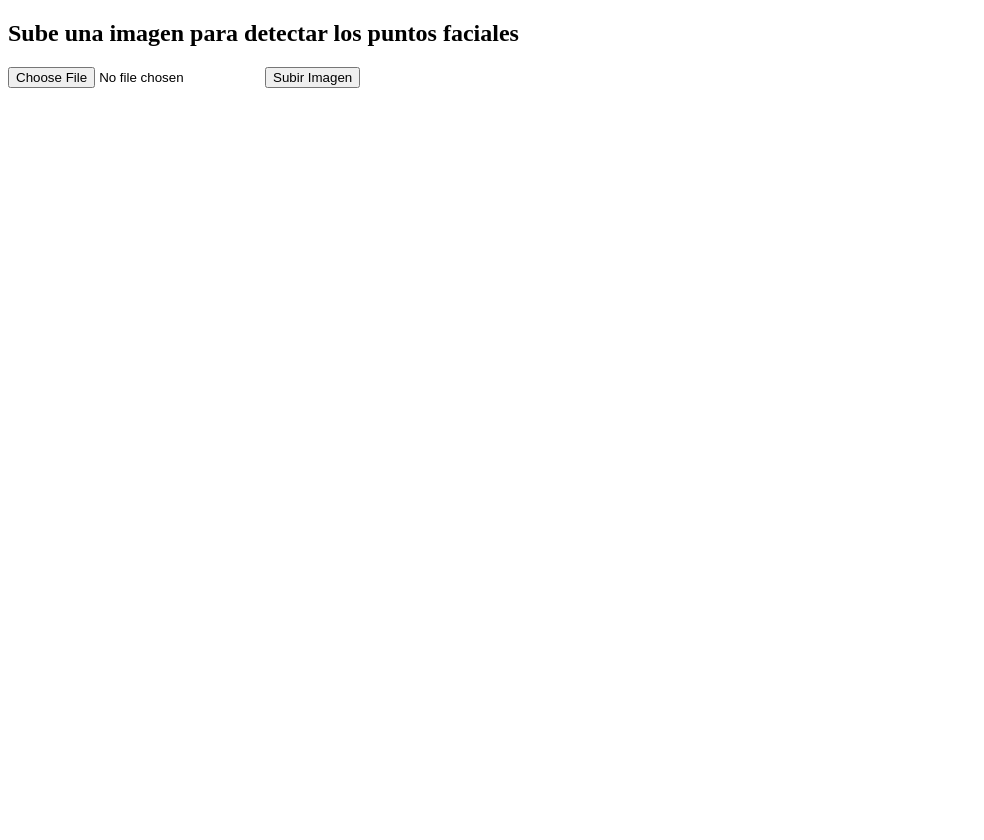
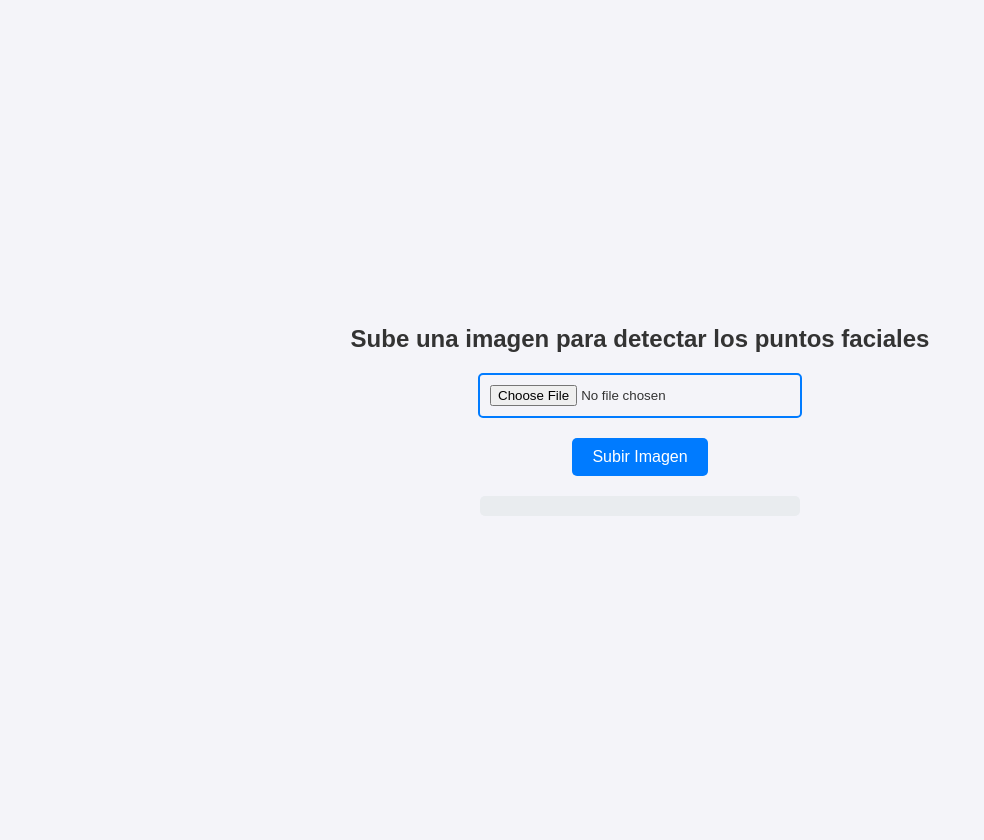
Before and after one commit to Jona163/KEY_FACIAL, a Flask app: template templates/index.html in a window 1280 px wide. Shown: the whole page, without its empty margins (0-984 px from the left). Before the commit the page ends 88 px from the top, so only its background shows below. Run offline with Flask 3, Linux system fonts and the light colour scheme; the template is opened without the code that fills it, so the values that code supplies are empty.

Commit message:
Update index.html

```diff
--- a/templates/index.html
+++ b/templates/index.html
@@ -3,7 +3,73 @@
 <head>
     <meta charset="UTF-8">
     <meta name="viewport" content="width=device-width, initial-scale=1.0">
-    <title>Deteccion de Puntos Faciales</title>
+    <title>Detección de Puntos Faciales</title>
+    <style>
+        body {
+            font-family: 'Arial', sans-serif;
+            background-color: #f4f4f9;
+            margin: 0;
+            padding: 20px;
+            display: flex;
+            flex-direction: column;
+            align-items: center;
+            justify-content: center;
+            height: 100vh;
+            color: #333;
+        }
+
+        h2 {
+            color: #333;
+            font-size: 24px;
+            margin-bottom: 20px;
+        }
+
+        input[type="file"] {
+            padding: 10px;
+            border: 2px solid #007BFF;
+            border-radius: 5px;
+            cursor: pointer;
+            margin-bottom: 20px;
+            width: 100%;
+            max-width: 300px;
+        }
+
+        button {
+            background-color: #007BFF;
+            color: white;
+            padding: 10px 20px;
+            border: none;
+            border-radius: 5px;
+            cursor: pointer;
+            font-size: 16px;
+            transition: background-color 0.3s ease;
+        }
+
+        button:hover {
+            background-color: #0056b3;
+        }
+
+        #result {
+            margin-top: 20px;
+            font-size: 18px;
+            background-color: #e9ecef;
+            padding: 10px;
+            border-radius: 5px;
+            width: 100%;
+            max-width: 300px;
+            text-align: center;
+        }
+
+        @media (max-width: 600px) {
+            h2 {
+                font-size: 20px;
+            }
+
+            button {
+                width: 100%;
+            }
+        }
+    </style>
 </head>
 <body>
     <h2>Sube una imagen para detectar los puntos faciales</h2>
@@ -16,6 +82,11 @@
             const fileInput = document.getElementById('imageInput');
             const file = fileInput.files[0];
 
+            if (!file) {
+                alert('Por favor selecciona una imagen.');
+                return;
+            }
+
             const formData = new FormData();
             formData.append('image', file);
 
@@ -26,10 +97,11 @@
             .then(response => response.json())
             .then(data => {
                 const result = data.keypoints;
-                document.getElementById('result').textContent = JSON.stringify(result);
+                document.getElementById('result').textContent = JSON.stringify(result, null, 2);
             })
             .catch(error => {
                 console.error('Error:', error);
+                document.getElementById('result').textContent = 'Ocurrió un error. Inténtalo de nuevo.';
             });
         }
     </script>
```
